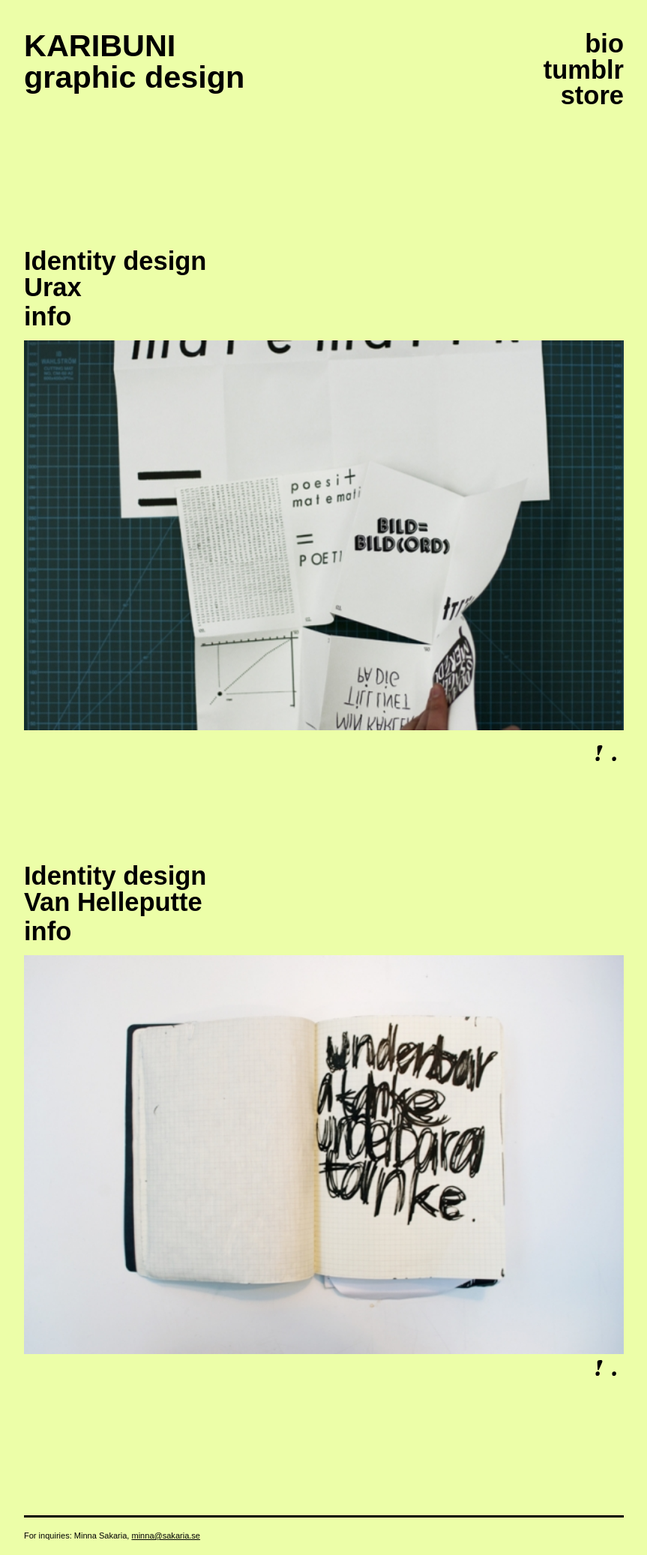
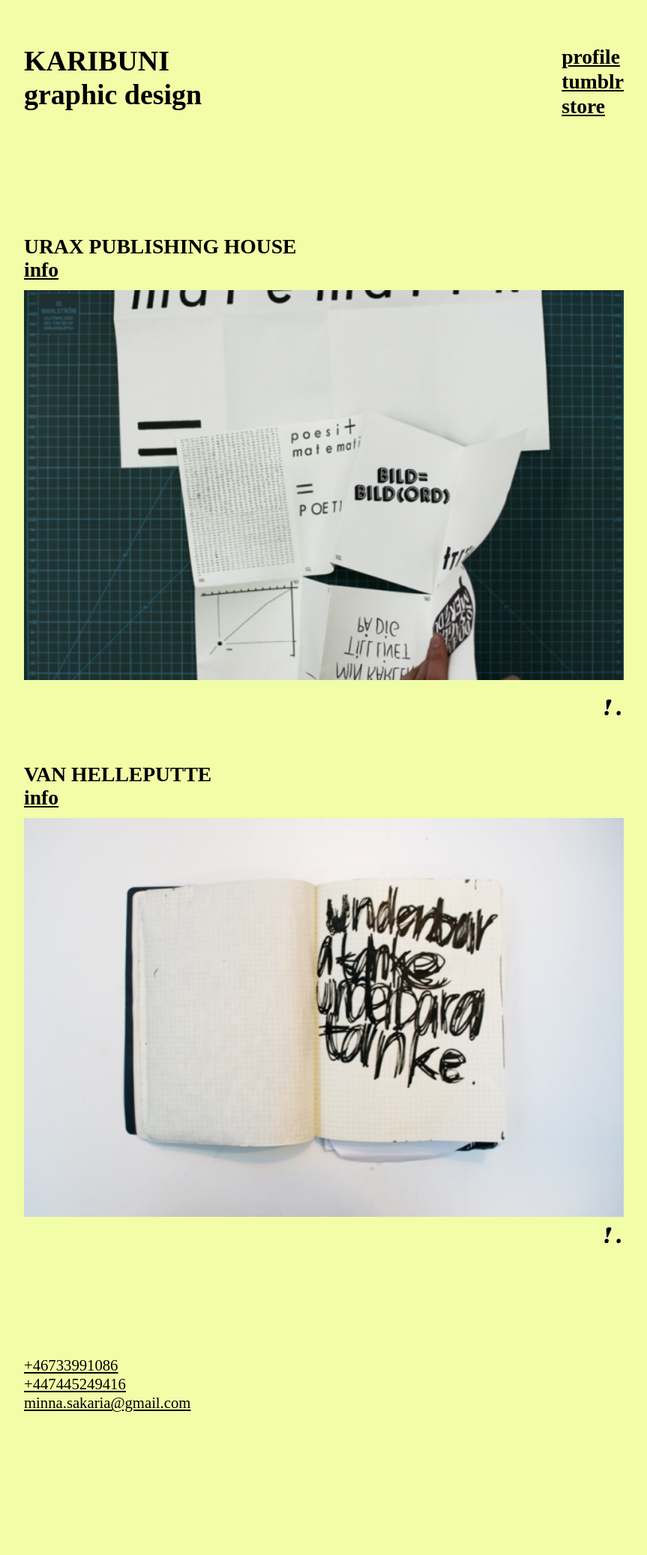
Before and after one commit to patrikax/patrikax.github.io, a Jekyll site: the page built from index.html, in a window 1280 px wide. Shown: the whole page at 75% size, without its empty margins (208-1071 px from the left). Built offline with Jekyll 4.4.1, drawn with Linux system fonts in a browser that asks for light colours; Markdown is read by kramdown in place of the engine named in the settings; after the commit the page ends 1905 px from its top, so only the background shows below that.

Commit message:
styling fixes

```diff
--- a/_layouts/default.html
+++ b/_layouts/default.html
@@ -26,7 +26,7 @@
             </h1>
             <nav>
               <ul>
-                <li><a class="extra" href="/">bio</a></li>
+                <li><a class="extra" href="/">profile</a></li>
                 <li><a class="extra" href="/">tumblr</a></li>
                 <li><a class="extra" href="/">store</a></li>
               </ul>
@@ -38,27 +38,16 @@
           <div class="footer">
             <div class="contact">
               <p>
-                For inquiries: Minna Sakaria, <a href="mailto:minna@sakaria.se" target="_top">minna@sakaria.se</a>
+                <a href="tel:+46733991086" target="_top">+46733991086</a><br>
+                <a href="tel:+447445249416" target="_top">+447445249416</a><br>
+                <a href="mailto:minna@sakaria.se" target="_top">minna.sakaria@gmail.com</a>
               </p>
             </div>
           </div>
         </div>
-      <!-- Fontdeck -->
-      <script type="text/javascript">
-        WebFontConfig = { fontdeck: { id: '42680' } };
-
-        (function() {
-          var wf = document.createElement('script');
-          wf.src = ('https:' == document.location.protocol ? 'https' : 'http') +
-          '://ajax.googleapis.com/ajax/libs/webfont/1/webfont.js';
-          wf.type = 'text/javascript';
-          wf.async = 'true';
-          var s = document.getElementsByTagName('script')[0];
-          s.parentNode.insertBefore(wf, s);
-        })();
-      </script>
-      <!-- Google fonts -->
-      <!--<link href='http://fonts.googleapis.com/css?family=Vollkorn' rel='stylesheet' type='text/css'>-->
+      <!-- Typekit temp -->
+      <script type="text/javascript" src="//use.typekit.net/vih8ocr.js"></script>
+      <script type="text/javascript">try{Typekit.load();}catch(e){}</script>
       <!-- Google CDN Hosted jQuery  -->
       <!--<script src="//ajax.googleapis.com/ajax/libs/jquery/2.1.0/jquery.min.js"></script>-->
       <script src="/assets/js/jquery.min.js"></script>
--- a/_posts/2014-02-10-urax.markdown
+++ b/_posts/2014-02-10-urax.markdown
@@ -1,6 +1,6 @@
 ---
 layout: post
-title:  "Urax"
+title:  "Urax publishing house"
 label: "Identity design"
 date:   2014-02-10 00:58:00
 slideshow:
--- a/css/flexslider.css
+++ b/css/flexslider.css
@@ -61,12 +61,13 @@ html[xmlns] .slides {display: block;}
 
 /* Direction Nav */
 .flex-direction-nav {*height: 0;}
-.flex-direction-nav a  { text-decoration:none;  background: white; text-align: center; display: block; line-height: 100%; width: 30px; height: 30px; margin: 0px 0 0; position: absolute; top: 45%; z-index: 10; overflow: hidden; opacity: 0; cursor: pointer; color: rgba(0,0,0,0.8); text-shadow: 1px 1px 0 rgba(255,255,255,0.3); }
+.flex-direction-nav a  { text-decoration:none;  background: white; text-align: center; display: block; line-height: 100%; width: 46px; height: 46px; margin: 0px 0 0; position: absolute; top: 45%; z-index: 10; overflow: hidden; opacity: 0; cursor: pointer; color: rgba(0,0,0,0.8); text-shadow: 1px 1px 0 rgba(255,255,255,0.3); }
 .flex-direction-nav .flex-prev { left: 0px; }
 .flex-direction-nav .flex-next { right: 0px; }
-.flexslider:hover .flex-prev { opacity: 0.7; left: 10px; }
-.flexslider:hover .flex-next { opacity: 0.7; right: 10px; }
-.flexslider:hover .flex-next:hover, .flexslider:hover .flex-prev:hover { opacity: 1; }
+.flexslider:hover .flex-prev { opacity: 1; }
+.flexslider:hover .flex-next { opacity: 1; }
+.flexslider:hover .flex-next:hover { box-shadow: -3px 3px 10px #0E27F2; }
+.flexslider:hover .flex-prev:hover { box-shadow: 3px 3px 10px #0E27F2; }
 .flex-direction-nav .flex-disabled { opacity: 0!important; filter:alpha(opacity=0); cursor: default; }
 
 .flex-direction-nav a:before  { display: inline-block; content: url('/assets/img/prev-arrow.svg'); }
@@ -83,10 +84,10 @@ html[xmlns] .slides {display: block;}
 
 /* Control Nav */
 .flex-control-nav {width: 100%; position: absolute; bottom: -40px; text-align: right; }
-.flex-control-nav li {margin: 0 6px; display: inline-block; zoom: 1; *display: inline; text-align: center; }
+.flex-control-nav li { margin-left: 6px; display: inline-block; zoom: 1; *display: inline; text-align: center; }
 
 .flex-control-paging li a {width: 10px; height: 25px; display: block; cursor: pointer; text-indent: -9999px; content: url('/assets/img/inactive.svg'); }
-.flex-control-paging li a:hover { content: url('/assets/img/active.svg'); opacity: 0.5; }
+.flex-control-paging li a:hover { content: url('/assets/img/pag-hover.svg'); }
 .flex-control-paging li a.flex-active { content: url('/assets/img/active.svg'); cursor: default; }
 .flex-control-paging li a.flex-active:hover { opacity: 1; }
 
--- a/css/main.css
+++ b/css/main.css
@@ -13,8 +13,10 @@
 html, body { height: 100%; }
 
 body {
-  background-color: #ECFEA8;
-  font-family: "Grot10 SemiBold", Arial, sans-serif; font-weight:600; font-style:normal;;
+  background-color: #F1FDA7;
+  font-family: "superclarendon", serif;
+  font-weight: 400;
+  font-style: normal;
   font-size: 12px;
   text-align: center;
   font-weight: bold;
@@ -23,13 +25,13 @@ body {
 h1, h2, h3, h4, h5, h6 {
   font-size: 100%; }
 
-h1 { font-size: 3em; line-height: 100%; }
-h2 { font-size: 2.5em; margin-bottom: 0.25em; line-height: 100%; }
+h1 { font-size: 2.75em; line-height: 120%;}
+h2 { font-size: 2em; margin-bottom: 0.25em; line-height: 120%; }
 p { margin: 1em 0; font-weight: normal; }
 
-a         { color: #000; cursor: pointer; }
-a:hover   { color: #000; text-decoration: underline; }
-a:visited { color: #000; }
+a         { color: #000; cursor: pointer; text-decoration: underline; }
+a:hover   { color: #0E27F2; text-decoration: underline; }
+a:visited { }
 
 /*****************************************************************************/
 /*
@@ -62,9 +64,9 @@ a:visited { color: #000; }
   font-size: 115%;
   text-align: justify;
   max-width: 800px;
-  margin: 3em auto 2em;
+  margin: 4.25em auto 2em;
   padding: 0 1em;
-  line-height: 2em;
+  line-height: 120%;
 }
 
 
@@ -89,11 +91,10 @@ a:visited { color: #000; }
 }
 
 .footer {
-  font-size: 80%;
-  color: #000;
-  border-top: 3px solid #000;
+  font-size: 1.5em;
   margin-top: 2em;
   overflow: hidden;
+  line-height: 120%;
 }
 
 .footer .contact {
@@ -152,17 +153,17 @@ a:visited { color: #000; }
 /**********************************************************/
 
 nav {
-  text-align: right;
+  text-align: left;
   display: inline-block;
   position: absolute;
   top: 0;
   right: 0;
-  font-size: 2.5em;
-  line-height: 100%;
+  font-size: 2em;
+  line-height: 120%;
 }
 
 nav a {
-  text-decoration: none;
+
 }
 
 nav ul{
@@ -172,7 +173,7 @@ nav ul{
 header {
   width: 100%;
   position: relative;
-  margin-bottom: 12em;
+  margin-bottom: 9em;
 }
 
 .slides img {
@@ -180,11 +181,13 @@ header {
 }
 
 .post {
-  margin-bottom: 12em;
+  margin-bottom: 7em;
 }
 
 .post-header {
   width: 100%;
+  position: relative;
+  margin-bottom: 1em;
 }
 
 .post-title {
@@ -207,12 +210,11 @@ header {
 **/
 
 .post-info {
-  font-size: 2.5em;
   margin-bottom: 0.5em;
 }
 
 .post-info a {
-  text-decoration: none;
+  font-size: 2em;
 }
 
 .post-info a:hover {
@@ -220,36 +222,35 @@ header {
 }
 
 .info-box {
-  width: 65%;
+  width: 80%;
   position: absolute;
-  top: 10px;
-  left: 10px;
+  top: 72px;
+  left: 5%;
   text-align: left;
   background: white;
   z-index: 20;
-  padding: 10px;
-  line-height: 1em;
+  padding: 36px;
+  font-size: 1.5em;
   display: none;
 }
 
 .info-box p {
-  width: 90%;
-  font-size: 1.3em;
   line-height: 100%;
+  font-family: Arial;
+  font-weight: bold;
   text-align: left;
   margin: 0;
 }
 
 .close-button {
   position: absolute;
-  top: 5px;
-  right: 5px;
-  content: url('/assets/img/close.svg');
+  top: 10px;
+  right: 10px;
   cursor: pointer;
 }
 
 .close-button:hover {
-  opacity: 0.5;
+  color: #0E27F2;
 }
 
 @media screen and (max-width: 640px) {
--- a/index.html
+++ b/index.html
@@ -9,11 +9,17 @@ title: Minna Sakaria
     <div class="post">
       <div class="post-header">
         <div class="post-title">
-          <h2>{{ post.label }}<br>{{ post.title }}</h2>
+          <h2>{{ post.title | upcase }}</h2>
         </div>
-          <div class="post-info">
-            <a class="info-link" href="#">info</a>
+        <div class="post-info">
+          <a class="info-link" href="#">info</a>
+          <div class="info-box">
+            <div class="info">
+              {{ post.content }}
+            </div>
+            <div class="close-button">X</div>
           </div>
+        </div>
       </div>
       <div class="flexslider">
 		    <ul class="slides">
@@ -23,12 +29,6 @@ title: Minna Sakaria
 		      </li>
 		      {% endfor %}
 	    	</ul>
-        <div class="info-box">
-            <div class="info">
-              {{ post.content }}
-            </div>
-            <div class="close-button"></div>
-        </div>
   		</div>
     </div>
     {% endfor %}
```
Also changed, not shown: assets/img/left-arrow.svg (deleted), assets/img/next-arrow.svg, assets/img/pag-hover.svg (added), assets/img/prev-arrow.svg, assets/img/right-arrow.svg (deleted), 2 other files.
